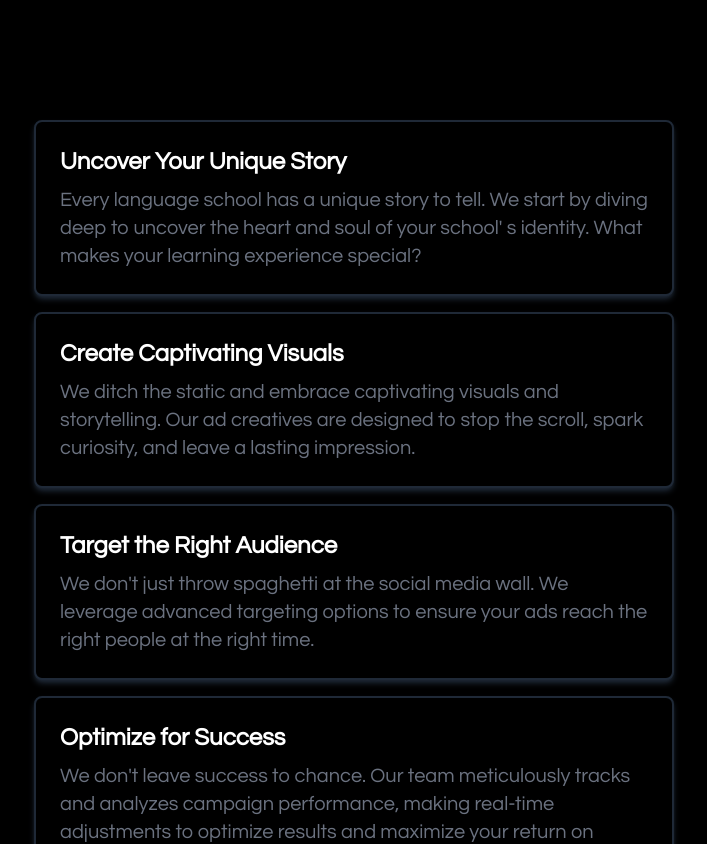
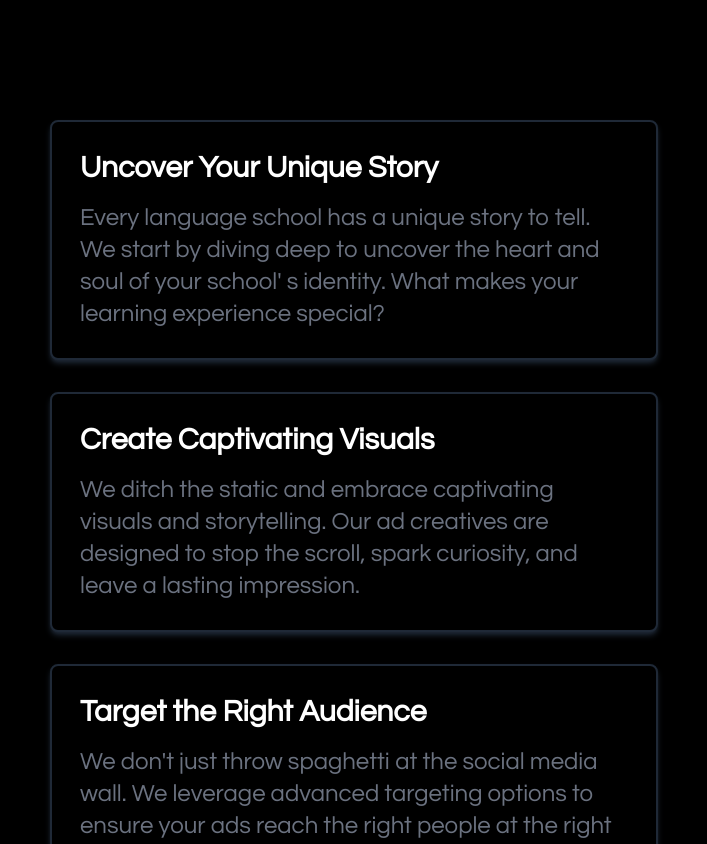
Before and after one commit to deevee47/versocia-main, a Next.js app: page / in a window 1280 px wide. Shown: the part 2040-2884 px from the top of the page, without its empty margins (286-993 px from the left). Built offline with nearby package versions, Linux system fonts and the light colour scheme; a web font is replaced by a local one.

Commit message:
final changes

```diff
--- a/app/components/Contact.tsx
+++ b/app/components/Contact.tsx
@@ -1,17 +1,9 @@
 "use client"
-import { useEffect, useState } from "react";
+import { useState } from "react";
 import Heading from "./ui/Heading";
 
 const Contact = () => {
-  const [showContact, setShowContact] = useState(false);
-
-  useEffect(() => {
-    const timeout = setTimeout(() => {
-      setShowContact(true);
-    }, 3000);
-
-    return () => clearTimeout(timeout);
-  }, []);
+  const [showContact, setShowContact] = useState(true);
 
   return showContact ? (
     <section id='contact' className='h-screen w-full flex flex-col pt-2 bottom-0'>
@@ -39,7 +31,7 @@ const Contact = () => {
         <span className='font-bold'>Prefer email?</span> Shoot us a message at <a className='underline' href="mailto:nishant@versocia.com">nishant@versocia.com</a> and we&apos;ll be happy to answer your questions.
       </div>
 
-      <footer className='w-full flex justify-between items-center bg-[#fafafb] sm:px-20 px-10 py-7 bottom-0 absolute'>
+      <footer className='w-full flex justify-between items-center bg-[#fafafb] sm:px-20 px-10 py-7 bottom-0 sm:absolute'>
         <div className='flex'>
           <img className='w-16 sm:w-20 mr-[1vw] object-contain sm:flex' src="./logo.png" alt="Versocia Logo" />
           <img className='w-4 sm:w-10 pr-[1vw] object-contain' src="./white-icon.png" alt="Versocia Logo" />
--- a/app/components/Offer.jsx
+++ b/app/components/Offer.jsx
@@ -55,7 +55,7 @@ const Offer = () => {
   }, [observerInstance, videoRef]);
 
   return (
-    <div id="offer" className="w-full flex flex-col sm:py-36 bg-black text-white sm:px-20 pb-10">
+    <div id="offer" className="w-full flex flex-col sm:py-36 bg-black text-white sm:px-20 pb-0">
       <Heading label={'The versocia Summer Offer'} />
       <div className="mx-auto sm:mb-36 ">
         <Video ref={videoRef} />
--- a/app/components/Testimonials.tsx
+++ b/app/components/Testimonials.tsx
@@ -3,7 +3,7 @@ import Heading from './ui/Heading'
 
 const Testimonials = () => {
   return (
-    <div id='testimonials' className='pt-44 h-screen flex flex-col justify-center items-center bg-black text-white sm:px-20'>
+    <div id='testimonials' className=' py-16  flex flex-col justify-center items-center bg-black text-white sm:px-20'>
       <span className='text-left w-full'><Heading label={'Moments of Trust'} /></span>
           <img src="./testimonials.png" alt="Versocia Customer Reviews/Testimonials" />
     </div>
--- a/app/components/ui/Card.tsx
+++ b/app/components/ui/Card.tsx
@@ -7,9 +7,9 @@ interface CardProps {
 
 const Card: React.FC<CardProps> = ({ title, description }) => {
     return (
-        <div className="card border-2 m-4 sticky bg-black p-6 rounded-lg shadow-md shadow-gray-800 mb-4 border-gray-800">
-            <h2 className="text-2xl font-bold">{title}</h2>
-            <p className="text-gray-500 text-xl mt-2">{description}</p>
+        <div className="card border-2 m-8 sticky bg-black p-7 rounded-lg shadow-md shadow-gray-800 mb-8 border-gray-800">
+            <h2 className="text-3xl font-bold">{title}</h2>
+            <p className="text-gray-500 text-2xl mt-4">{description}</p>
         </div>
     );
 };
```
